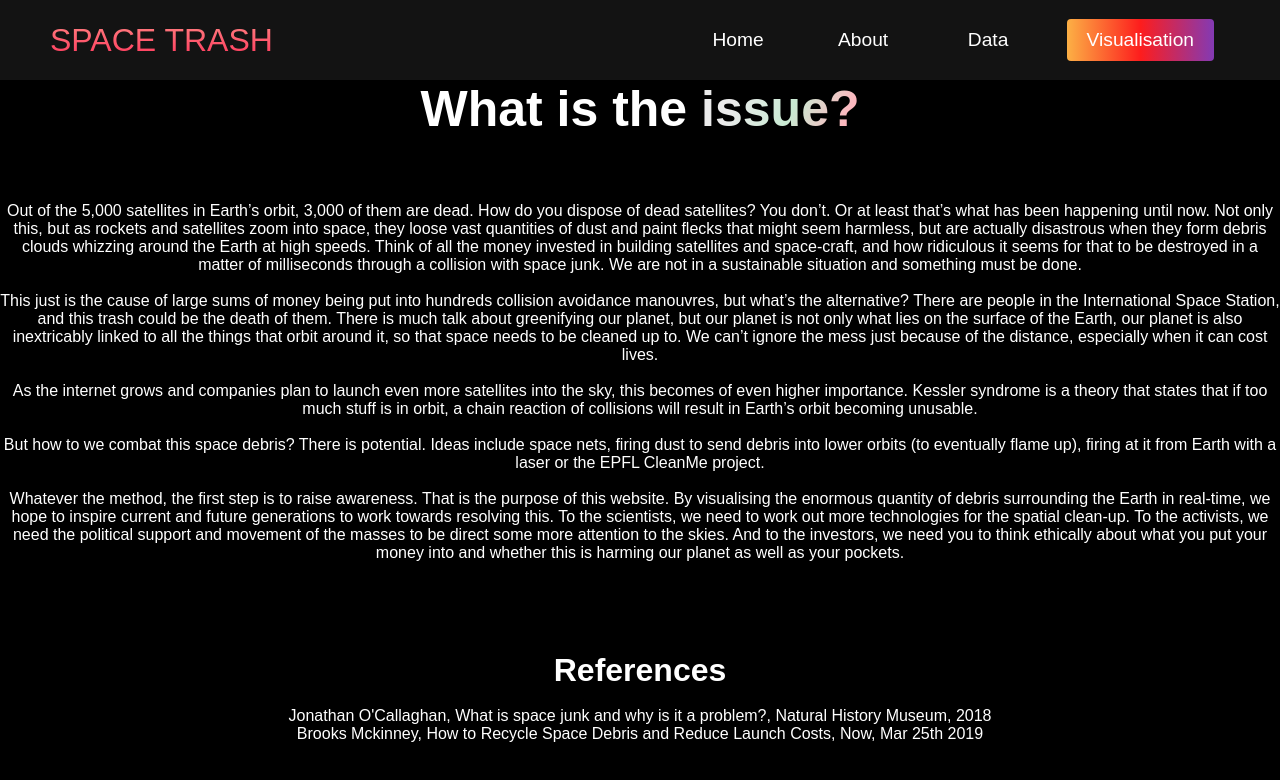
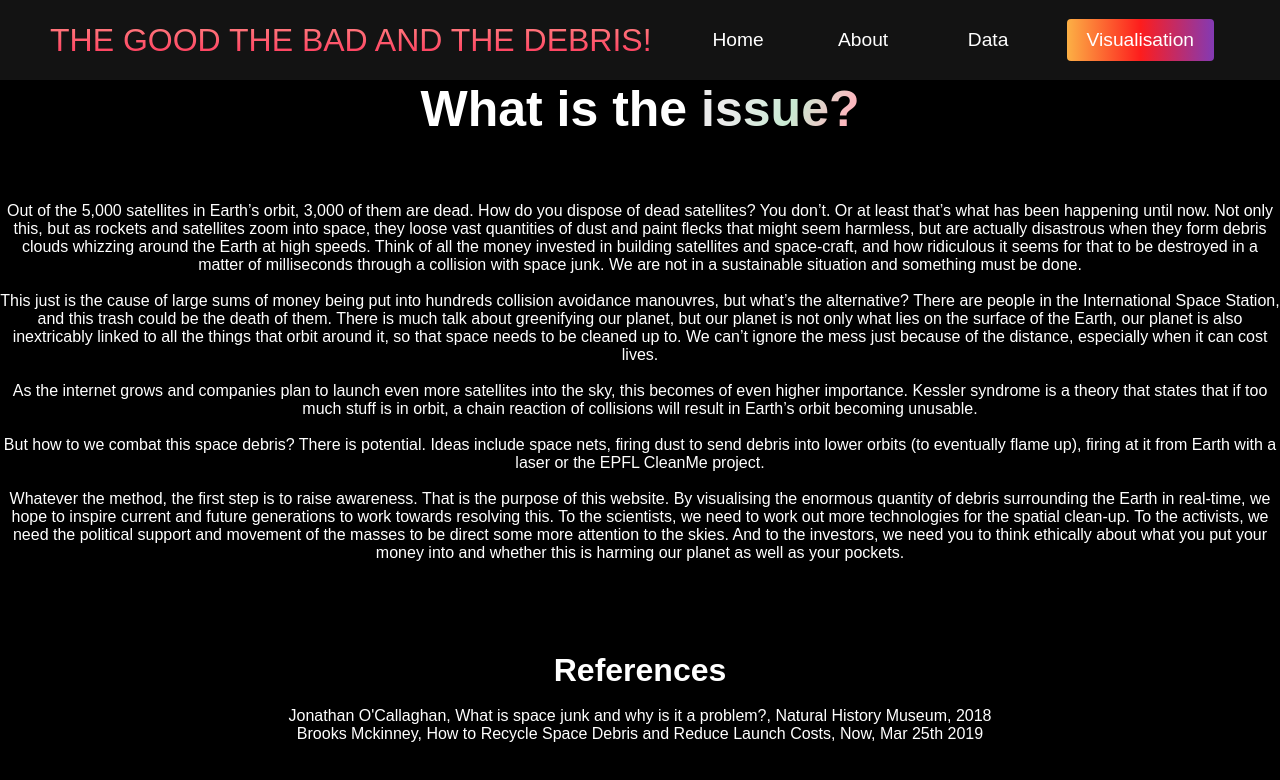
Before and after one commit to vamsisridhar/SpaceDebrisTracker, a website: page awareness.html in a window 1280 px wide. Drawn offline with Linux system fonts and the light colour scheme.

Commit message:
final changes 2

```diff
--- a/awareness.html
+++ b/awareness.html
@@ -12,7 +12,7 @@
     <!--Navigation bar Section-->
     <nav class="navbar">
         <div class="navbar__container">
-            <a href="index.html#home" id="navbar__logo">SPACE TRASH</a>
+            <a href="index.html#home" id="navbar__logo">THE GOOD THE BAD AND THE DEBRIS!</a>
             <div class="navbar__toggle" id="mobile-menu"><!--3lines on mobile menu-->
                 <spam class="bar"></spam>
                 <spam class="bar"></spam>
```
Also changed, not shown: globe.html (+1 -1 lines), index.html (+1 -1 lines).
